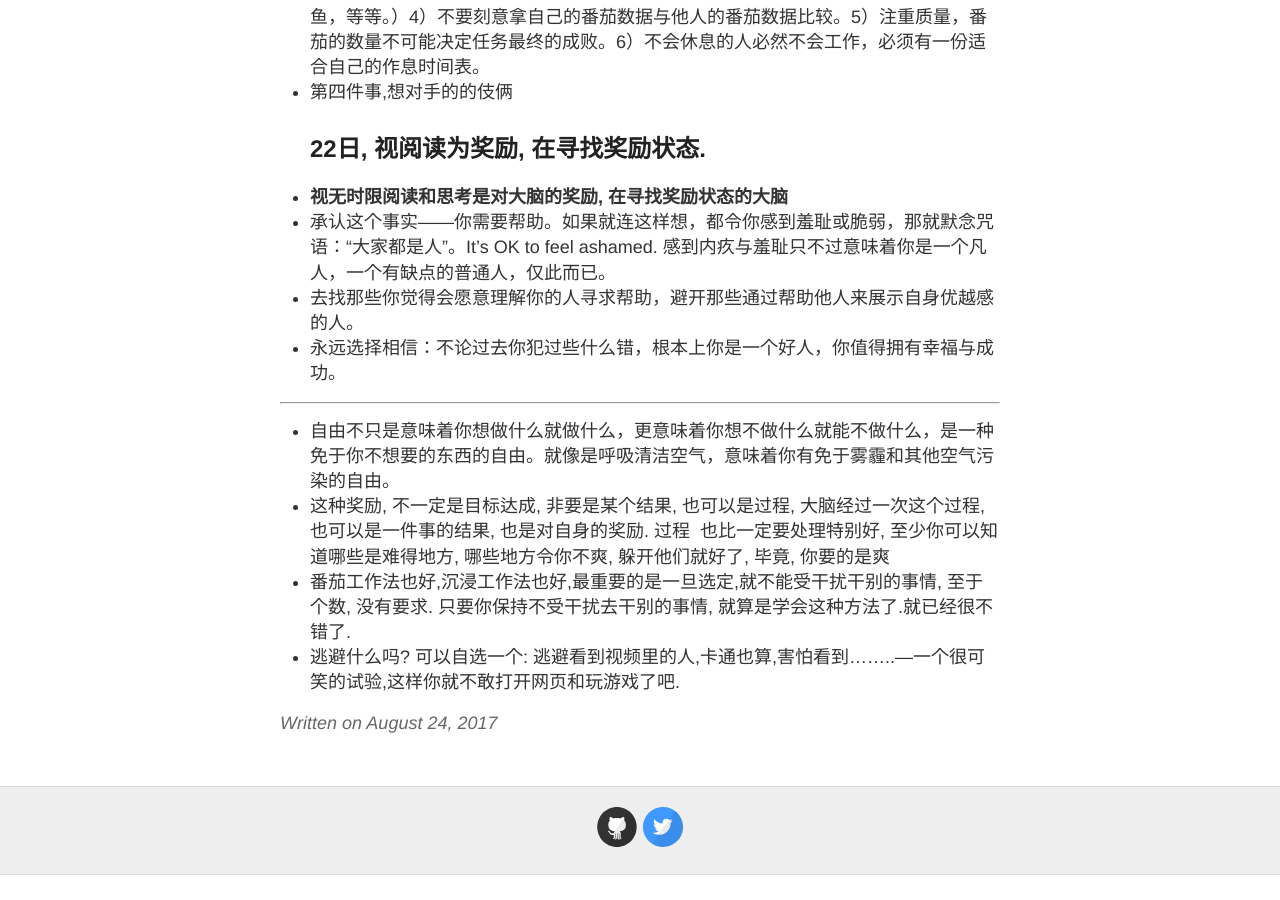
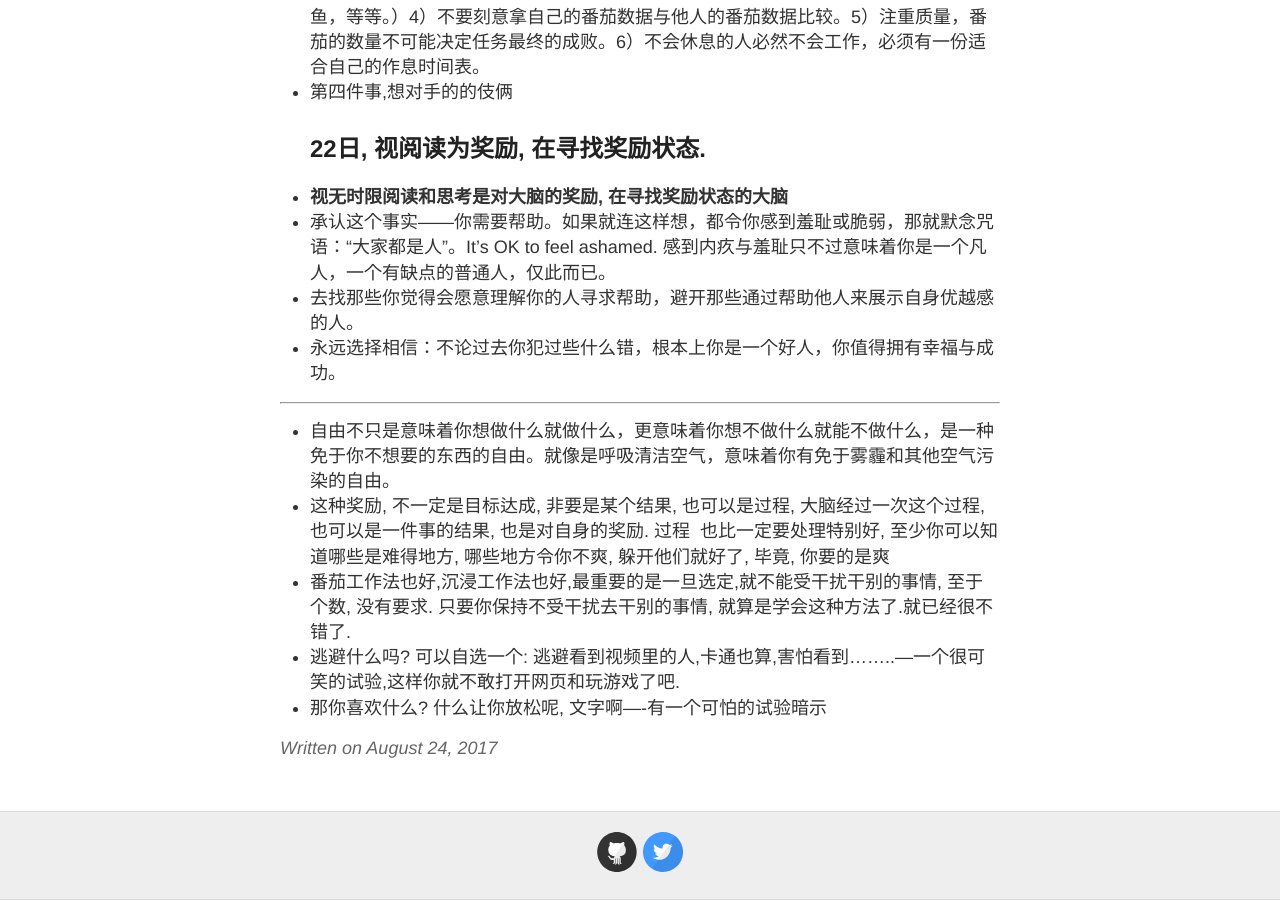
Before and after one commit to evelol/zzx_blog, a Jekyll site: the page built from _posts/2017-08-24-Ok.md, in a window 1280 px wide and 900 px high, scrolled down 3373 px. Built offline with Jekyll 4.4.1, drawn with Linux system fonts in a browser that asks for light colours; our own code applies the rules of GitHub Pages for plain Markdown files; before the commit the page ends 4248 px from its top, so only the background shows below that.

Commit message:
Update 2017-08-24-Ok.md

```diff
--- a/_posts/2017-08-24-Ok.md
+++ b/_posts/2017-08-24-Ok.md
@@ -83,3 +83,4 @@
  也比一定要处理特别好, 至少你可以知道哪些是难得地方, 哪些地方令你不爽, 躲开他们就好了, 毕竟, 你要的是爽
 - 番茄工作法也好,沉浸工作法也好,最重要的是一旦选定,就不能受干扰干别的事情, 至于个数, 没有要求. 只要你保持不受干扰去干别的事情, 就算是学会这种方法了.就已经很不错了.
 - 逃避什么吗? 可以自选一个: 逃避看到视频里的人,卡通也算,害怕看到........---一个很可笑的试验,这样你就不敢打开网页和玩游戏了吧.
+- 那你喜欢什么? 什么让你放松呢, 文字啊----有一个可怕的试验暗示
```
